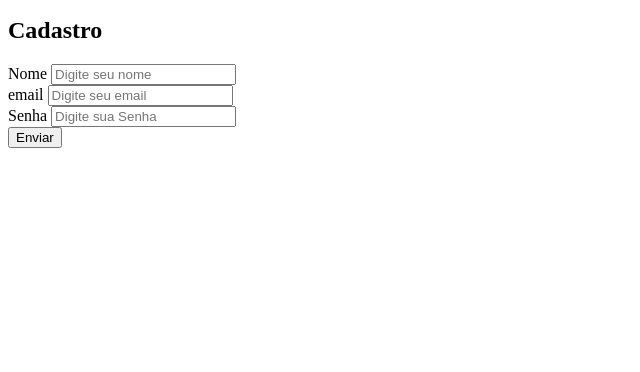
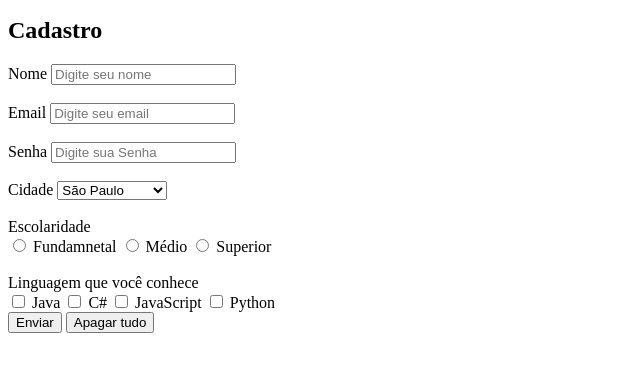
Before and after one commit to N78braga/aula-de-HTML-devsuperior, a plain HTML site: page aula-formularios/index.html in a window 1280 px wide. Shown: the part 50-422 px from the top of the page, without its empty margins (0-640 px from the left). Drawn offline with Linux system fonts and the light colour scheme.

Commit message:
aula de furmulario no html parte 2

```diff
--- a/aula-formularios/index.html
+++ b/aula-formularios/index.html
@@ -25,9 +25,10 @@
               placeholder="Digite seu nome"
             />
           </div>
+          <br />
 
           <div>
-            <label for="ctrl-email">email</label>
+            <label for="ctrl-email">Email</label>
             <input
               id="ctrl-email"
               name="email"
@@ -35,6 +36,7 @@
               placeholder="Digite seu email"
             />
           </div>
+          <br />
 
           <div>
             <label for="ctrl-password">Senha</label>
@@ -45,8 +47,63 @@
               placeholder="Digite sua Senha"
             />
           </div>
+          <br />
+          <div>
+            <label for="ctrl-city">Cidade</label>
+            <select name="city" id="ctrl-city">
+              <option value="1">São Paulo</option>
+              <option value="2">Belo Horizonte</option>
+              <option value="3">Recife</option>
+              <option value="4">Porto Alegre</option>
+            </select>
+          </div>
+          <br />
+
+          <div>
+            <label for="ctrl-level">Escolaridade</label>
+            <div>
+              <input type="radio" name="level" id="ctrl-level-1" />
+              <label for="ctrl-level-1">Fundamnetal</label>
+              <input type="radio" name="level" id="ctrl-level-2" />
+              <label for="ctrl-level-2">Médio</label>
+              <input type="radio" name="level" id="ctrl-level-3" />
+              <label for="ctrl-level-3">Superior</label>
+            </div>
+          </div>
+          <br />
+
+          <div>
+            <label for="ctrl-languages">Linguagem que você conhece</label>
+            <div id="ctrl-languages">
+              <input
+                id="ctrl-languages-java"
+                name="laguages1"
+                type="checkbox"
+              />
+              <label for="ctrl-languages-java">Java</label>
+              <input
+                id="ctrl-languages-cshorp"
+                name="laguages2"
+                type="checkbox"
+              />
+              <label for="ctrl-languages-csharp">C#</label>
+              <input
+                id="ctrl-languages-javascript"
+                name="laguages3"
+                type="checkbox"
+              />
+              <label for="ctrl-languages-javascript">JavaScript</label>
+              <input
+                id="ctrl-languages-python"
+                name="laguages4"
+                type="checkbox"
+              />
+              <label for="ctrl-languages-python">Python</label>
+            </div>
+          </div>
 
           <input type="submit" value="Enviar" />
+          <input type="reset" value="Apagar tudo">
         </form>
       </section>
     </main>
```
